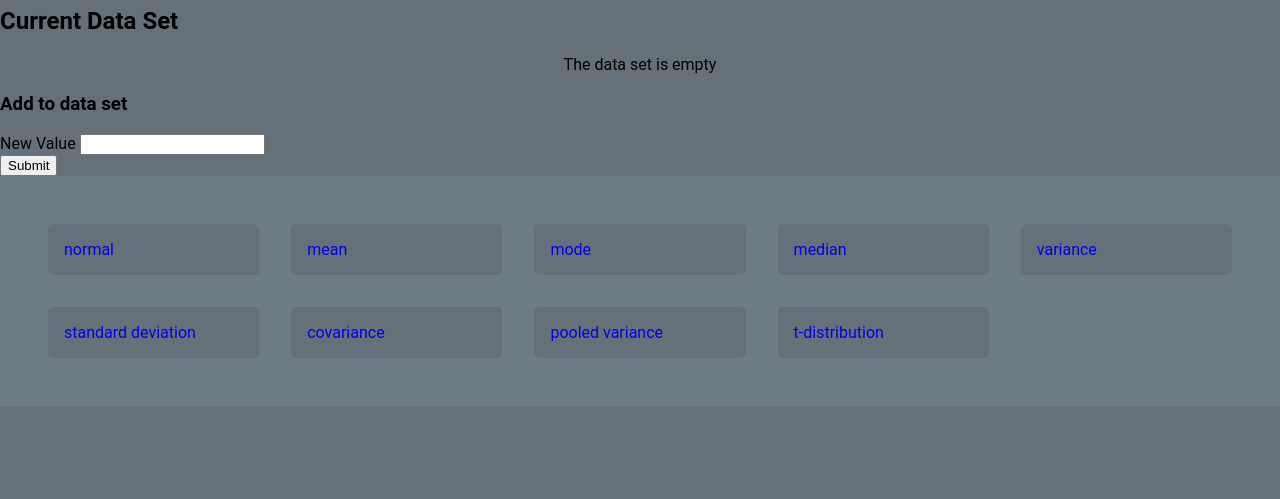
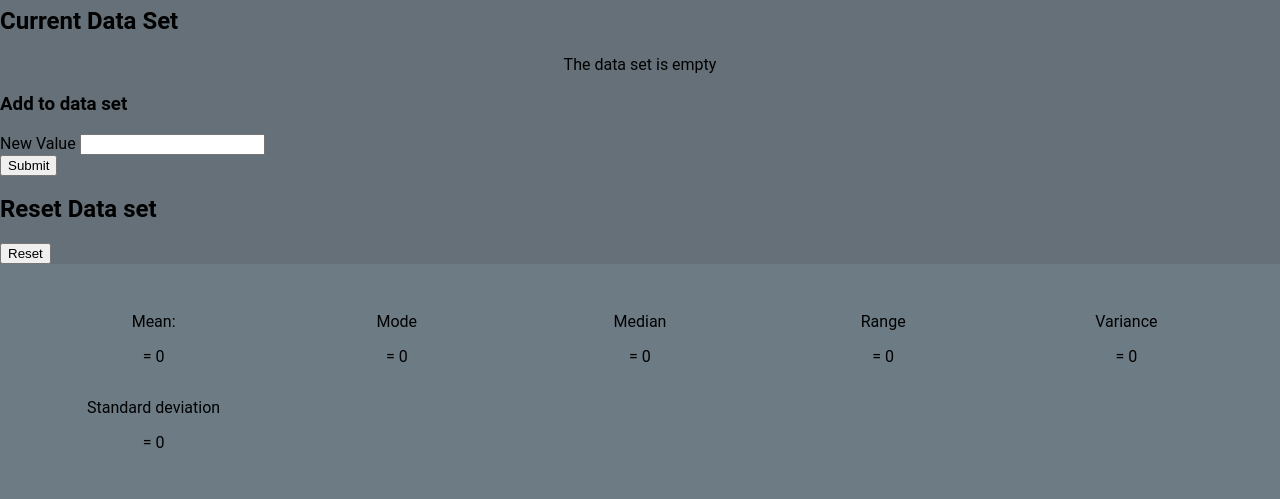
Before and after one commit to TeeEnnEnn/StatisticsHomeworkSite, a Flask app: page /simple in a window 1280 px wide. Shown: the part 194-693 px from the top of the page. Run offline with Flask 3, Linux system fonts and the light colour scheme.

Commit message:
Added some basic statistics
* The site now calculates the mean, median, and range as user adds values to to the dataset.
* I have started implementing the rest of the statistics that are shown on the page, but I have not completed them yet so they default to 0.
* Made some changes to the main page.
* Complex Statistics link on the main page has no functionality.

```diff
--- a/Stats/__init__.py
+++ b/Stats/__init__.py
@@ -13,6 +13,8 @@ def create_app():
 def register_blueprints(app):
     from Stats.main.views import main
     from Stats.normal.views import normal
+    from Stats.simple.views import simple
 
     app.register_blueprint(main, url_prefix="/")
     app.register_blueprint(normal, url_prefix="/distributions")
+    app.register_blueprint(simple, url_prefix="/")
--- a/Stats/main/views.py
+++ b/Stats/main/views.py
@@ -1,24 +1,9 @@
 from flask import Blueprint, render_template, flash, url_for
 
-from Stats.main.forms import DataSetform
-
 main = Blueprint("main", __name__)
-
-data_set = []
 
 
 @main.route("/", methods=["GET", "POST"])
 def home():
     functions = ["normal", "mean", "mode", "median", "variance", "standard deviation", "covariance", "pooled variance", "t-distribution"]
     return render_template("home.html", functions=functions)
-
-@main.route("/simple", methods=["GET", "POST"])
-def simple_home():
-    form = DataSetform()
-    functions = ["normal", "mean", "mode", "median", "variance", "standard deviation", "covariance", "pooled variance", "t-distribution"]
-
-    if form.validate_on_submit():
-        data_set.append(form.value.data)
-        flash("Data Successfully Entered", category="success")
-
-    return render_template("simple_home.html", functions=functions, data_set=data_set, form=form)
--- /dev/null
+++ b/Stats/simple/forms.py
@@ -0,0 +1,8 @@
+from flask_wtf import FlaskForm
+from wtforms import SubmitField, DecimalField
+from wtforms.validators import DataRequired
+
+
+class DataSetForm(FlaskForm):
+    value = DecimalField("New Value", validators=[DataRequired()])
+    submit = SubmitField("Submit", validators=[DataRequired()])
--- /dev/null
+++ b/Stats/simple/views.py
@@ -0,0 +1,83 @@
+from flask import Blueprint, render_template, flash, url_for
+import numpy as np
+import math as math
+
+from Stats.simple.forms import DataSetForm
+
+data_set = np.array([])
+
+simple = Blueprint("simple", __name__)
+
+
+@simple.route("/simple", methods=["GET", "POST"])
+def home():
+    global data_set  # Add this line to indicate you want to modify the global variable
+
+    form = DataSetForm()
+    functions = ["mean", "mode", "median", "variance", "standard deviation"]
+
+    if form.validate_on_submit():
+        data_set = np.append(data_set, form.value.data)
+        flash("Data Successfully Entered", category="success")
+
+    mean = get_mean(data_set)
+    _range = get_range(data_set)
+    mode = get_mode(data_set)
+    median = get_median(data_set)
+    variance = get_variance(data_set)
+    standard_deviation = get_standard_deviation(data_set)
+
+    return render_template("simple_home.html", functions=functions, data_set=data_set, form=form,
+                           data_set_size=data_set.size,
+                           mean=mean, range=_range, mode=mode, median=median, variance=variance,
+                           standard_deviation=standard_deviation)
+
+
+def get_mean(values) -> float:
+    if values.size == 0:
+        return 0
+    return round(values.sum() / values.size, 3)
+
+
+def get_range(values) -> float:
+    if values.size == 0:
+        return 0
+    return round(values.max() - values.min(), 3)
+
+
+def get_mode(values) -> float:
+    if values.size == 0:
+        return 0
+    # get one then go through all. have another array to keep the number of appearnaces
+    return 0
+
+
+def get_median(values) -> float:
+    np.sort(values)
+
+    if values.size == 0:
+        return 0
+
+    if values.size % 2 == 0:
+        position = int(values.size / 2)
+        median = (values[position - 1] + values[position]) / 2
+        return median
+    else:
+        position = (values.size + 1) / 2
+        median = values[int(position) - 1]
+        return median
+
+
+def get_variance(values) -> float:
+    if values.size == 0:
+        return 0
+    return 0
+
+
+def get_standard_deviation(values) -> float:
+    if values.size == 0:
+        return 0
+    return round(math.sqrt(get_variance(values)), 3)
+
+# def reset_data_set(old_data_set):
+#    return np.array([])
--- a/Stats/templates/simple_home.html
+++ b/Stats/templates/simple_home.html
@@ -16,18 +16,18 @@
 
     <h2>Current Data Set</h2>
 
-        {% if data_set %}
+    {% if data_set.size != 0 %}
         <div class="data-set-grid">
             {% for value in data_set %}
                 <p>{{ value }}</p>
             {% endfor %}
         </div>
-        {% else %}
-            <p>The data set is empty</p>
-        {% endif %}
+    {% else %}
+        <p>The data set is empty</p>
+    {% endif %}
 
     <h3>Add to data set</h3>
-    <form action="{{ url_for('main.simple_home') }}" method="post">
+    <form action="{{ url_for('simple.home') }}" method="post">
         {{ form.csrf_token }}
 
         <div>
@@ -39,16 +39,45 @@
         </div>
 
         <div>
-            {{ form.submit(class="btn btn-primary") }}
+            {{ form.submit(class="button") }}
         </div>
     </form>
 
+    <div class="rest-data-set">
+        <h2>Reset Data set</h2>
+        <button class="button">Reset</button>
+    </div>
+
+
     <div class="main-grid">
+        <div class="simple-stat">
+            <p>Mean:</p>
+            <p>= {{ mean }}</p>
+        </div>
 
-            {% for func in functions %}
-                <div class="main-grid-block">
-                    <a href="/distributions/normal">{{ func }}</a>
-                </div>
-            {% endfor %}
+        <div class="simple-stat">
+            <p>Mode</p>
+            <p>= {{ mode }}</p>
+        </div>
+
+        <div class="simple-stat">
+            <p>Median</p>
+            <p>= {{ median }}</p>
+        </div>
+
+        <div class="simple-stat">
+            <p>Range</p>
+            <p>= {{ range }}</p>
+        </div>
+
+        <div class="simple-stat">
+            <p>Variance</p>
+            <p>= {{ variance }}</p>
+        </div>
+
+        <div class="simple-stat">
+            <p>Standard deviation</p>
+            <p>= {{ standard_deviation }}</p>
+        </div>
     </div>
 {% endblock body %}
```
Also changed, not shown: Stats/templates/home.html (+4 -8 lines), Stats/normal/forms.py (line endings or trailing spaces), Stats/simple/__init__.py (added), Stats/templates/normal.html (indentation only).
